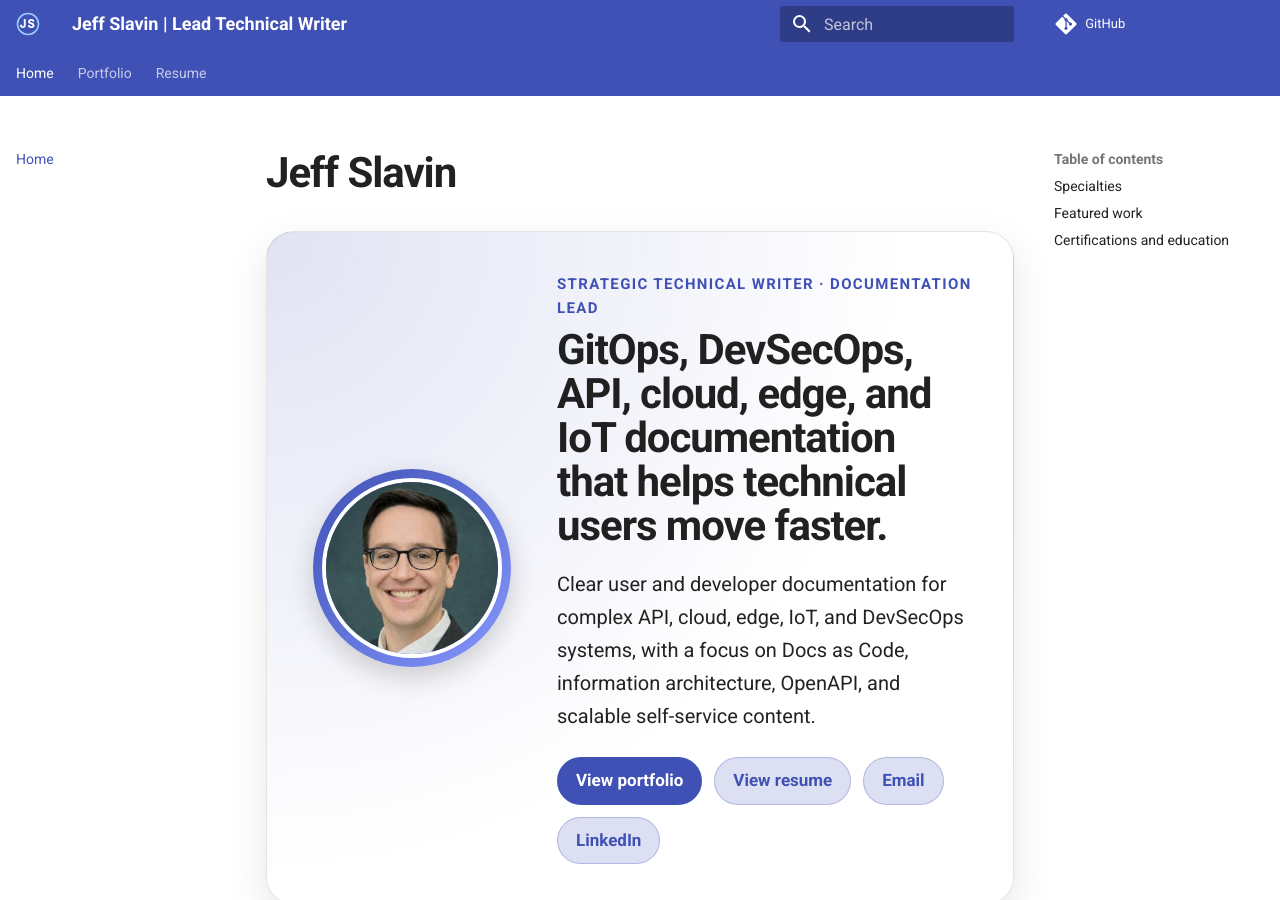
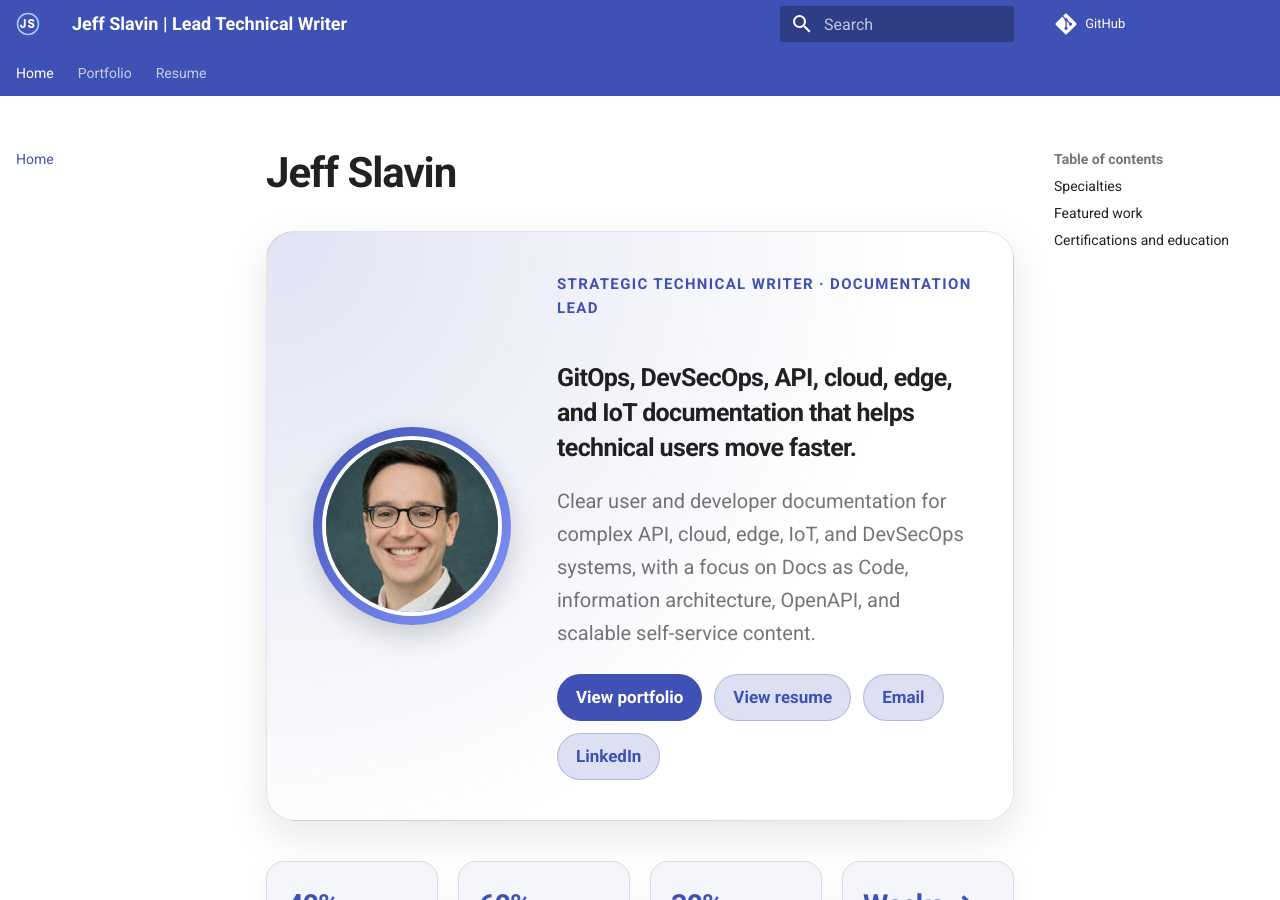
Before and after one commit to jslavin-docs/jslavin-docs.github.io, an MkDocs documentation site: the page built from docs/index.md, in a window 1280 px wide and 900 px high. Built offline with MkDocs 1.6.1 and Material for MkDocs 9.7.7, drawn with Linux system fonts in a browser that asks for light colours; comment, search, counter and statistics services are not loaded.

Commit message:
fix(a11y): demote hero headline to H2

```diff
--- a/docs/index.md
+++ b/docs/index.md
@@ -10,7 +10,7 @@
   </div>
   <div class="hero-copy">
     <p class="eyebrow">STRATEGIC TECHNICAL WRITER · DOCUMENTATION LEAD</p>
-    <h1>GitOps, DevSecOps, API, cloud, edge, and IoT documentation that helps technical users move faster.</h1>
+    <h2 class="hero-title">GitOps, DevSecOps, API, cloud, edge, and IoT documentation that helps technical users move faster.</h2>
     <p class="hero-summary">Clear user and developer documentation for complex API, cloud, edge, IoT, and DevSecOps systems, with a focus on Docs as Code, information architecture, OpenAPI, and scalable self-service content.</p>
     <div class="hero-actions">
       <a class="button primary" href="portfolio/">View portfolio</a>
```
